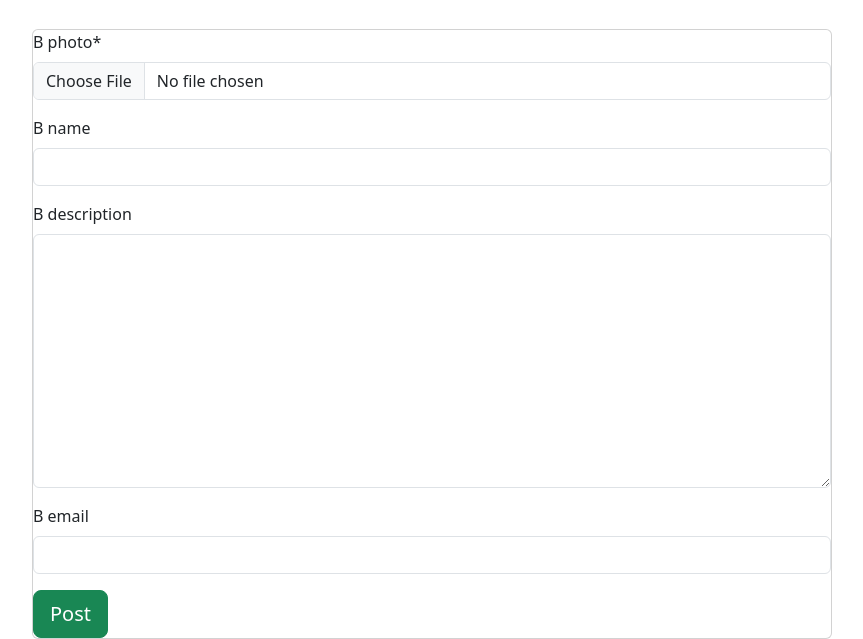
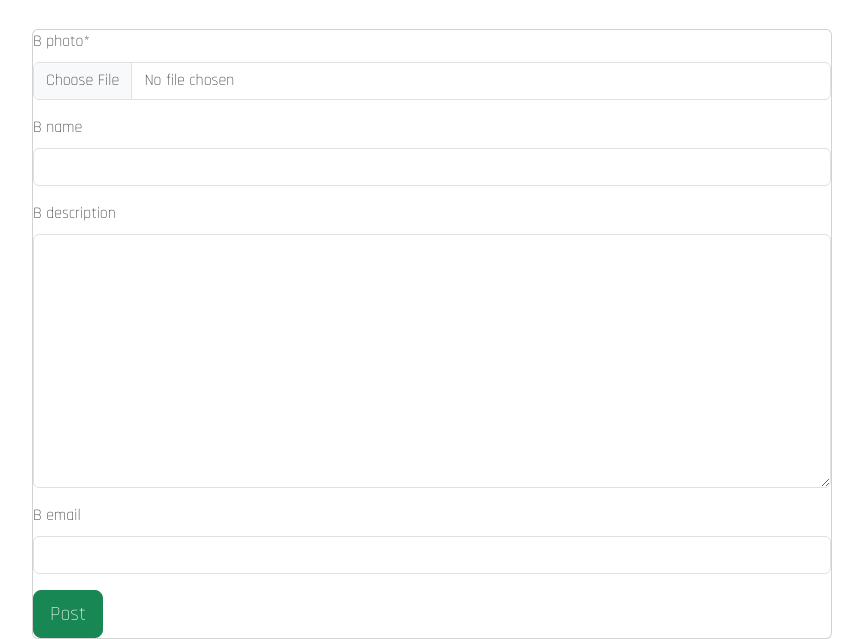
Before and after one commit to aust1inn/neighbourhood, a Django app: a page that uses area/templates/base.html in a window 1280 px wide. Shown: the part 227-866 px from the top of the page, without its empty margins (208-1071 px from the left). Run offline with Django 3.2, Linux system fonts and the light colour scheme; some libraries are stand-ins or nearby versions.

Commit message:
changes font of the body

```diff
--- a/area/static/css/main.css
+++ b/area/static/css/main.css
@@ -1,3 +1,7 @@
+@import url('https://fonts.googleapis.com/css2?family=Rajdhani:wght@300&family=Shadows+Into+Light&display=swap');
+*{
+  font-family: 'Rajdhani', sans-serif;}
+
 .account-img {
     height: 125px;
     width: 125px;
```
